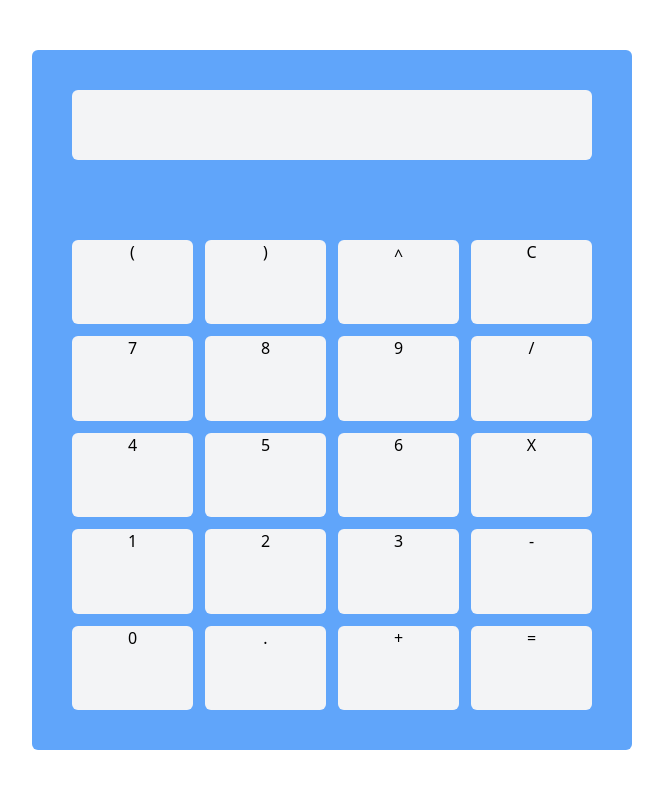
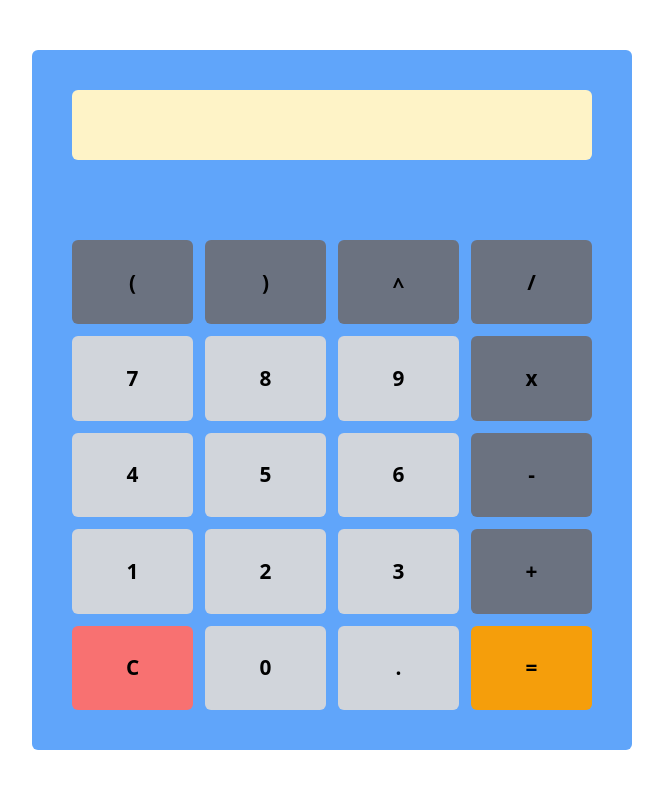
Before and after one commit to mdegroot09/vue-calculator, a Vue app: page / in a window 1280 px wide. Shown: the top 788 px of the page, without its empty margins (308-971 px from the left). Built offline with nearby package versions, Linux system fonts and the light colour scheme.

Commit message:
Updated styling and button designations

```diff
--- a/src/components/Calculator.vue
+++ b/src/components/Calculator.vue
@@ -1,28 +1,28 @@
 <template>
     <div class="w-screen h-screen grid items-center justify-center">
         <div class="calculator rounded-md bg-blue-400 grid grid-cols-1 grid-rows-2 items-center justify-center">
-            <div class="screen bg-gray-100 rounded-md"></div>
+            <div class="screen bg-yellow-100 rounded-md"></div>
             <div class="calcBtns h-full grid grid-cols-4 grid-rows-5 gap-3">
-                <div class="w-full bg-gray-100 rounded-md grid items-center"><div class="btnText text-center">(</div></div>
-                <div class="w-full bg-gray-100 rounded-md grid items-center"><div class="btnText text-center">)</div></div>
-                <div class="w-full bg-gray-100 rounded-md grid items-center"><div class="btnText text-center" style="paddingTop: 3px">^</div></div>
-                <div class="w-full bg-gray-100 rounded-md grid items-center"><div class="btnText text-center">C</div></div>
-                <div class="w-full bg-gray-100 rounded-md grid items-center"><div class="btnText text-center">7</div></div>
-                <div class="w-full bg-gray-100 rounded-md grid items-center"><div class="btnText text-center">8</div></div>
-                <div class="w-full bg-gray-100 rounded-md grid items-center"><div class="btnText text-center">9</div></div>
-                <div class="w-full bg-gray-100 rounded-md grid items-center"><div class="btnText text-center">/</div></div>
-                <div class="w-full bg-gray-100 rounded-md grid items-center"><div class="btnText text-center">4</div></div>
-                <div class="w-full bg-gray-100 rounded-md grid items-center"><div class="btnText text-center">5</div></div>
-                <div class="w-full bg-gray-100 rounded-md grid items-center"><div class="btnText text-center">6</div></div>
-                <div class="w-full bg-gray-100 rounded-md grid items-center"><div class="btnText text-center">X</div></div>
-                <div class="w-full bg-gray-100 rounded-md grid items-center"><div class="btnText text-center">1</div></div>
-                <div class="w-full bg-gray-100 rounded-md grid items-center"><div class="btnText text-center">2</div></div>
-                <div class="w-full bg-gray-100 rounded-md grid items-center"><div class="btnText text-center">3</div></div>
-                <div class="w-full bg-gray-100 rounded-md grid items-center"><div class="btnText text-center">-</div></div>
-                <div class="w-full bg-gray-100 rounded-md grid items-center"><div class="btnText text-center">0</div></div>
-                <div class="w-full bg-gray-100 rounded-md grid items-center"><div class="btnText text-center">.</div></div>
-                <div class="w-full bg-gray-100 rounded-md grid items-center"><div class="btnText text-center">+</div></div>
-                <div class="w-full bg-gray-100 rounded-md grid items-center"><div class="btnText text-center">=</div></div>
+                <div class="cursor-pointer w-full bg-gray-500 rounded-md grid items-center"><div class="btnText text-center">(</div></div>
+                <div class="cursor-pointer w-full bg-gray-500 rounded-md grid items-center"><div class="btnText text-center">)</div></div>
+                <div class="cursor-pointer w-full bg-gray-500 rounded-md grid items-center"><div class="btnText text-center" style="paddingTop: 6px">^</div></div>
+                <div class="cursor-pointer w-full bg-gray-500 rounded-md grid items-center"><div class="btnText text-center">/</div></div>
+                <div class="cursor-pointer w-full bg-gray-300 rounded-md grid items-center"><div class="btnText text-center">7</div></div>
+                <div class="cursor-pointer w-full bg-gray-300 rounded-md grid items-center"><div class="btnText text-center">8</div></div>
+                <div class="cursor-pointer w-full bg-gray-300 rounded-md grid items-center"><div class="btnText text-center">9</div></div>
+                <div class="cursor-pointer w-full bg-gray-500 rounded-md grid items-center"><div class="btnText text-center">x</div></div>
+                <div class="cursor-pointer w-full bg-gray-300 rounded-md grid items-center"><div class="btnText text-center">4</div></div>
+                <div class="cursor-pointer w-full bg-gray-300 rounded-md grid items-center"><div class="btnText text-center">5</div></div>
+                <div class="cursor-pointer w-full bg-gray-300 rounded-md grid items-center"><div class="btnText text-center">6</div></div>
+                <div class="cursor-pointer w-full bg-gray-500 rounded-md grid items-center"><div class="btnText text-center">-</div></div>
+                <div class="cursor-pointer w-full bg-gray-300 rounded-md grid items-center"><div class="btnText text-center">1</div></div>
+                <div class="cursor-pointer w-full bg-gray-300 rounded-md grid items-center"><div class="btnText text-center">2</div></div>
+                <div class="cursor-pointer w-full bg-gray-300 rounded-md grid items-center"><div class="btnText text-center">3</div></div>
+                <div class="cursor-pointer w-full bg-gray-500 rounded-md grid items-center"><div class="btnText text-center">+</div></div>
+                <div class="cursor-pointer w-full bg-red-400 rounded-md grid items-center"><div class="btnText text-center">C</div></div>
+                <div class="cursor-pointer w-full bg-gray-300 rounded-md grid items-center"><div class="btnText text-center">0</div></div>
+                <div class="cursor-pointer w-full bg-gray-300 rounded-md grid items-center"><div class="btnText text-center">.</div></div>
+                <div class="cursor-pointer w-full bg-yellow-500 rounded-md grid items-center"><div class="btnText text-center">=</div></div>
             </div>
         </div>
     </div>
@@ -54,7 +54,8 @@ export default {
     padding: 40px;
 }
 .btnText {
-    height: 100%;
     vertical-align: middle;
+    font-weight: 700;
+    font-size: 1.3em;
 }
 </style>
```
